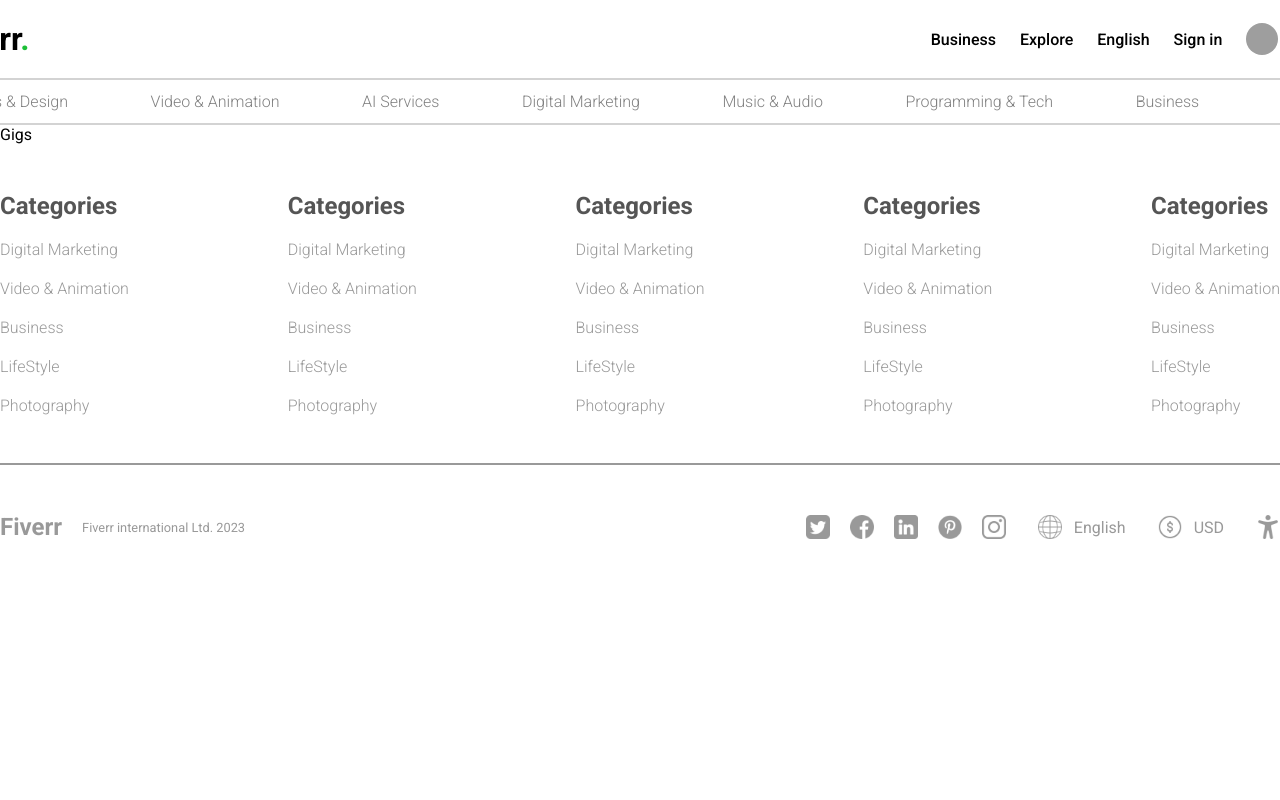
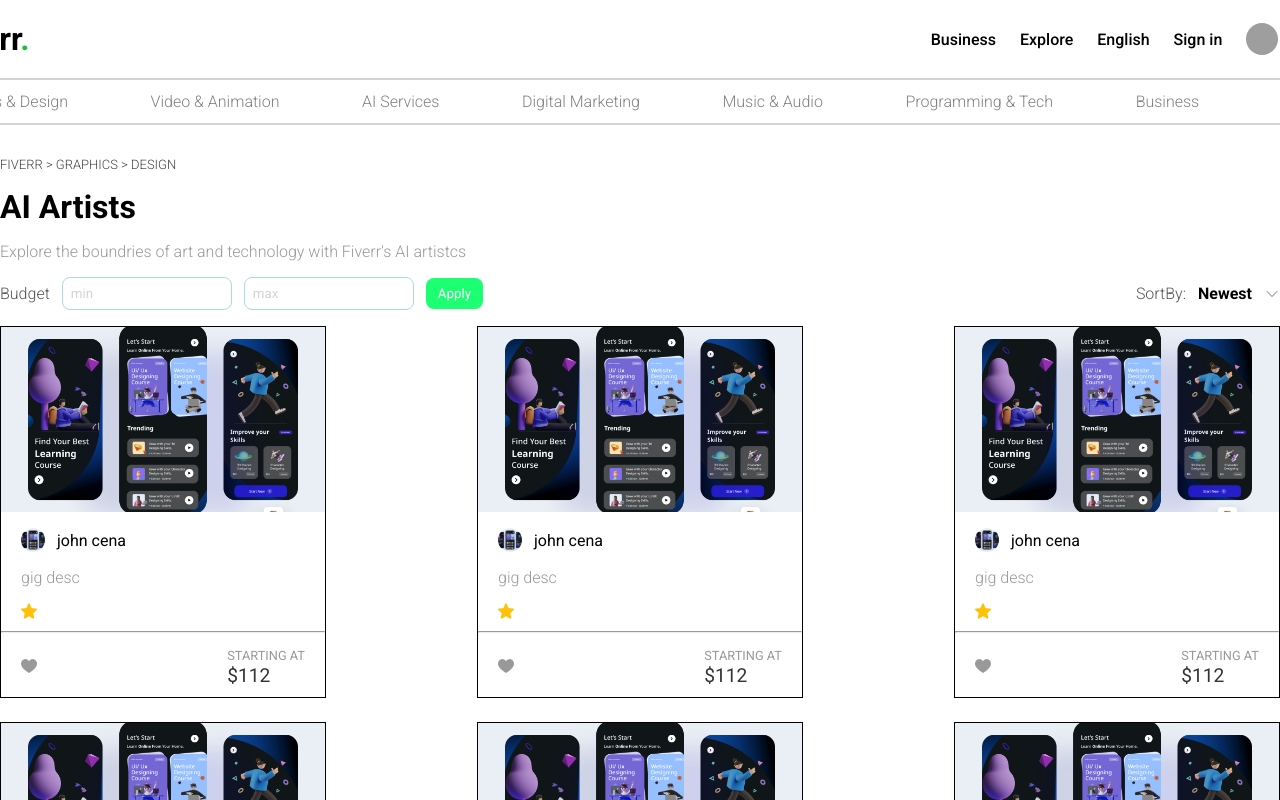
Before and after one commit to SonuAkhtar/fiverr_app, a React (Vite) app: page /gigs in a window 1280 px wide. Shown: the top 800 px of the page. Built offline with nearby package versions, Linux system fonts and the light colour scheme; grey boxes are pictures that could not be loaded.

Commit message:
gigs & gigCard created

```diff
--- /dev/null
+++ b/src/components/GigCard/GigCard.jsx
@@ -0,0 +1,34 @@
+import React from "react";
+import "./gigCard.scss";
+import { Link } from "react-router-dom";
+
+const GigCard = ({ item }) => {
+  return (
+    <Link to="/gig/123" className="link">
+      <div className="gigCard">
+        <img src={item.image} alt="image" />
+        <div className="info">
+          <div className="user">
+            <img src={item.pp} alt="profile" />
+            <span>{item.username}</span>
+          </div>
+          <p>{item.desc}</p>
+          <div className="start">
+            <img src="./images/star.png" alt="star" />
+            <span>{item.star}</span>
+          </div>
+        </div>
+        <hr />
+        <div className="details">
+          <img src="./images/heart.png" alt="heart" />
+          <div className="price">
+            <span>STARTING AT</span>
+            <h2>${item.price}</h2>
+          </div>
+        </div>
+      </div>
+    </Link>
+  );
+};
+
+export default GigCard;
--- /dev/null
+++ b/src/components/GigCard/gigCard.scss
@@ -0,0 +1,82 @@
+.gigCard {
+  width: 324px;
+  height: 370px;
+  border: 1px solid black;
+  margin-bottom: 1.5rem;
+
+  img {
+    width: 100%;
+    height: 50%;
+    object-fit: cover;
+  }
+
+  .info {
+    padding: 0.75rem 1.25rem;
+    display: flex;
+    flex-direction: column;
+    gap: 1rem;
+
+    .user {
+      display: flex;
+      align-items: center;
+      gap: 0.75rem;
+
+      img {
+        width: 1.5rem;
+        height: 1.5rem;
+        border-radius: 50%;
+      }
+    }
+
+    p {
+      color: #222;
+    }
+
+    .start {
+      display: flex;
+      align-items: center;
+      gap: 0.5rem;
+
+      img {
+        width: 1rem;
+        height: 1rem;
+      }
+
+      span {
+        font-size: 0.9rem;
+        font-weight: bold;
+        color: #ffc108;
+      }
+    }
+  }
+
+  .hr {
+    height: 0;
+    border: 1px solid lightblue;
+  }
+
+  .details {
+    padding: 0.75rem 1.25rem;
+    display: flex;
+    align-items: center;
+    justify-content: space-between;
+
+    img {
+      width: 1rem;
+      height: 1rem;
+      cursor: pointer;
+    }
+
+    .price {
+      span {
+        color: #999;
+        font-size: 0.8rem;
+      }
+      h2 {
+        color: #333;
+        font-size: 1.2rem;
+        font-weight: 400;
+      }
+    }
+  }
+}
--- a/src/components/Navbar/navbar.scss
+++ b/src/components/Navbar/navbar.scss
@@ -39,6 +39,7 @@
         display: flex;
         align-items: center;
         gap: 0.75rem;
+        cursor: pointer;
 
         img {
           width: 2rem;
--- a/src/data.js
+++ b/src/data.js
@@ -119,3 +119,78 @@
     username: "John cena",
   },
 ];
+
+export const gigs = [
+  {
+    id: 0,
+    image: "/images/mobile.jpg",
+    pp: "/images/mobile.jpg",
+    desc: "gig desc",
+    price: 112,
+    start: 5,
+    username: "john cena",
+  },
+  {
+    id: 1,
+    image: "/images/mobile.jpg",
+    pp: "/images/mobile.jpg",
+    desc: "gig desc",
+    price: 112,
+    start: 5,
+    username: "john cena",
+  },
+  {
+    id: 2,
+    image: "/images/mobile.jpg",
+    pp: "/images/mobile.jpg",
+    desc: "gig desc",
+    price: 112,
+    start: 5,
+    username: "john cena",
+  },
+  {
+    id: 3,
+    image: "/images/mobile.jpg",
+    pp: "/images/mobile.jpg",
+    desc: "gig desc",
+    price: 112,
+    start: 5,
+    username: "john cena",
+  },
+  {
+    id: 4,
+    image: "/images/mobile.jpg",
+    pp: "/images/mobile.jpg",
+    desc: "gig desc",
+    price: 112,
+    start: 5,
+    username: "john cena",
+  },
+  {
+    id: 5,
+    image: "/images/mobile.jpg",
+    pp: "/images/mobile.jpg",
+    desc: "gig desc",
+    price: 112,
+    start: 5,
+    username: "john cena",
+  },
+  {
+    id: 6,
+    image: "/images/mobile.jpg",
+    pp: "/images/mobile.jpg",
+    desc: "gig desc",
+    price: 112,
+    start: 5,
+    username: "john cena",
+  },
+  {
+    id: 7,
+    image: "/images/mobile.jpg",
+    pp: "/images/mobile.jpg",
+    desc: "gig desc",
+    price: 112,
+    start: 5,
+    username: "john cena",
+  },
+];
--- a/src/pages/Gigs/Gigs.jsx
+++ b/src/pages/Gigs/Gigs.jsx
@@ -1,7 +1,61 @@
-import React from "react";
+import React, { useState } from "react";
+import GigCard from "../../components/GigCard/GigCard";
+import { gigs } from "../../data";
+import "./gigs.scss";
 
 const Gigs = () => {
-  return <div>Gigs</div>;
+  const [sort, setSort] = useState("Sales");
+  const [open, setOpen] = useState(false);
+
+  const reSort = (type) => {
+    setSort(type);
+    setOpen(false);
+  };
+
+  return (
+    <div className="gigs">
+      <div className="container">
+        <span className="breadcrumbs">{`FIVERR > GRAPHICS > DESIGN`}</span>
+        <h1>AI Artists</h1>
+        <p>
+          Explore the boundries of art and technology with Fiverr's AI artistcs
+        </p>
+        <div className="menu">
+          <div className="left">
+            <span>Budget</span>
+            <input type="text" placeholder="min" />
+            <input type="text" placeholder="max" />
+            <button>Apply</button>
+          </div>
+          <div className="right">
+            <span className="sortBy">SortBy: </span>
+            <span className="sortType">
+              {sort === "sales" ? "Best Selling" : "Newest"}
+            </span>
+            <img
+              src="./images/down.png"
+              alt="arrow"
+              onClick={() => setOpen(!open)}
+            />
+            {open && (
+              <div className="rightMenu">
+                {sort === "sales" ? (
+                  <span onClick={() => reSort("CreatedAt")}>Newest</span>
+                ) : (
+                  <span onClick={() => reSort("sales")}>Best Selling</span>
+                )}
+              </div>
+            )}
+          </div>
+        </div>
+        <div className="cards">
+          {gigs.map((gig) => (
+            <GigCard key={gig.id} item={gig} />
+          ))}
+        </div>
+      </div>
+    </div>
+  );
 };
 
 export default Gigs;
--- a/src/pages/Gigs/gigs.scss
+++ b/src/pages/Gigs/gigs.scss
@@ -0,0 +1,101 @@
+.gigs {
+  display: flex;
+  justify-content: center;
+  .container {
+    width: 1400px;
+    padding: 2rem 0;
+    display: flex;
+    flex-direction: column;
+    gap: 1rem;
+
+    .breadcrumbs {
+      font-weight: 300;
+      font-size: 13px;
+      color: #444;
+    }
+
+    p {
+      color: #999;
+      font-weight: 300;
+    }
+
+    .menu {
+      display: flex;
+      align-items: center;
+      justify-content: space-between;
+
+      .left {
+        display: flex;
+        align-items: center;
+        gap: 0.75rem;
+        color: #555;
+        font-weight: 300;
+
+        input {
+          border: 1px solid lightblue;
+          outline: none;
+          padding: 0.5rem;
+          border-radius: 0.5rem;
+
+          &::placeholder {
+            color: lightgray;
+          }
+        }
+
+        button {
+          background-color: #1dff73;
+          color: #fff;
+          border: none;
+          outline: none;
+          border-radius: 0.5rem;
+          cursor: pointer;
+          padding: 0.5rem 0.75rem;
+        }
+      }
+      .right {
+        position: relative;
+        display: flex;
+        align-items: center;
+        gap: 0.75rem;
+
+        .sortBy {
+          color: #555;
+          font-weight: 300;
+        }
+
+        .sortType {
+          font-weight: 600;
+        }
+
+        img {
+          width: 1rem;
+          cursor: pointer;
+        }
+
+        .rightMenu {
+          padding: 1.25rem;
+          background-color: #fff;
+          border-radius: 0.5rem;
+          border: 1px solid #1dff73;
+          position: absolute;
+          top: 2rem;
+          right: 0;
+          display: flex;
+          flex-direction: column;
+          gap: 1.25rem;
+          color: #555;
+
+          span {
+            cursor: pointer;
+          }
+        }
+      }
+    }
+
+    .cards {
+      display: flex;
+      flex-wrap: wrap;
+      justify-content: space-between;
+    }
+  }
+}
```
